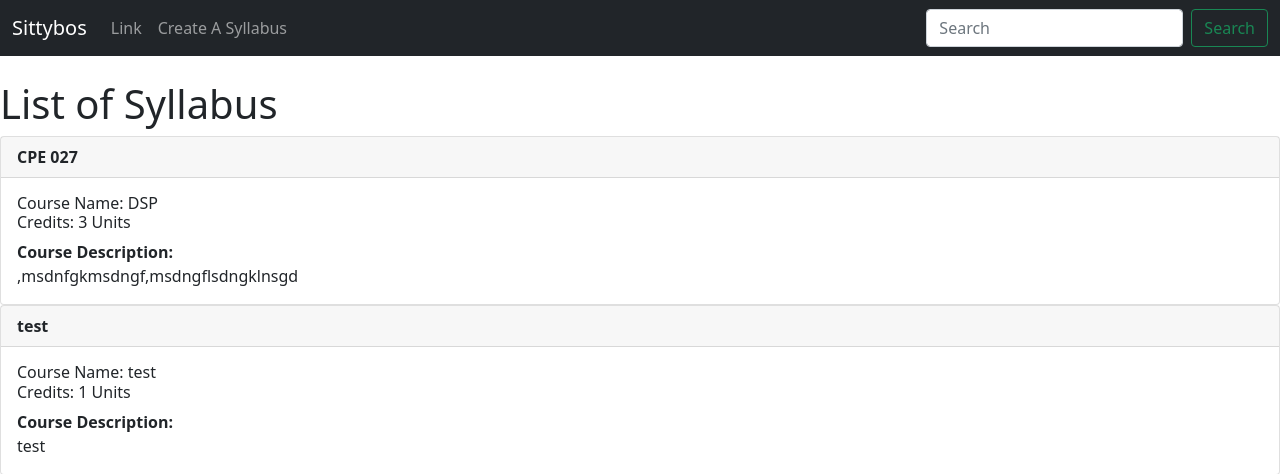
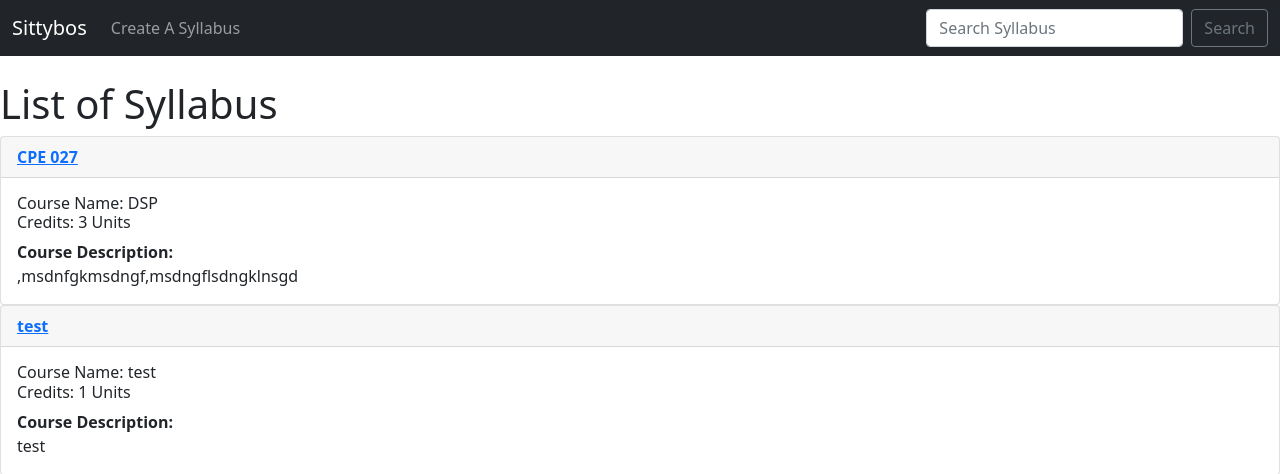
Before and after one commit to qmjdom/Team_7, a Django app: page / in a window 1280 px wide. Shown: the top 474 px of the page. Run offline with Django 4.2, Linux system fonts and the light colour scheme; data comes from the database, SQL or seed files in the repository.

Commit message:
Search bar in progress

```diff
--- a/syllabus_maker/syllabus/templates/navbar.html
+++ b/syllabus_maker/syllabus/templates/navbar.html
@@ -1,21 +1,21 @@
 <nav class="navbar navbar-expand-lg navbar-dark bg-dark">
     <div class="container-fluid">
-      <a class="navbar-brand" href="#">Sittybos</a>
+      <a class="navbar-brand" href="{% url 'list-syllabus' %}">Sittybos</a>
       <button class="navbar-toggler" type="button" data-bs-toggle="collapse" data-bs-target="#navbarSupportedContent" aria-controls="navbarSupportedContent" aria-expanded="false" aria-label="Toggle navigation">
         <span class="navbar-toggler-icon"></span>
       </button>
       <div class="collapse navbar-collapse" id="navbarSupportedContent">
         <ul class="navbar-nav me-auto mb-2 mb-lg-0">
           <li class="nav-item">
-            <a class="nav-link" href="#">Link</a>
-          </li>
-          <li class="nav-item">
             <a class="nav-link" href="{% url 'add-syllabus' %}">Create A Syllabus</a>
           </li>
         </ul>
-        <form class="d-flex">
-          <input class="form-control me-2" type="search" placeholder="Search" aria-label="Search">
-          <button class="btn btn-outline-success" type="submit">Search</button>
+        <form class="d-flex" method=POST action="{% url 'search-syllabus' %}">
+
+          {% csrf_token %}
+
+          <input class="form-control me-2" type="search" placeholder="Search Syllabus" aria-label="Search" name="searched">
+          <button class="btn btn-outline-secondary" type="submit">Search</button>
         </form>
       </div>
     </div>
--- a/syllabus_maker/syllabus/templates/syllabus.html
+++ b/syllabus_maker/syllabus/templates/syllabus.html
@@ -6,9 +6,9 @@
     <h1>List of Syllabus</h1>
     {% for details in details_list %}
       <div class="card">
-        <a href="{% url 'show-syllabus' syllabus.id %}"></a>
+        <a href="{% url 'show-syllabus' details.id %}">
           <div class="card-header">
-            <strong>{{ details.c_code }}</strong>
+            <strong>{{ details.c_code }}</strong></a>
           </div>
           <div class="card-body">
             <h6 class="card-title">
--- a/syllabus_maker/syllabus/urls.py
+++ b/syllabus_maker/syllabus/urls.py
@@ -6,4 +6,5 @@ urlpatterns = [
     path('', views.list_syllabus, name='list-syllabus'),
     path('add_syllabus', views.add_syllabus, name='add-syllabus'),
     path('show_syllabus/<syllabus_id>', views.show_syllabus, name='show-syllabus'),
+    path('search_syllabus', views.search_syllabus, name='search-syllabus'),
 ]
--- a/syllabus_maker/syllabus/views.py
+++ b/syllabus_maker/syllabus/views.py
@@ -17,6 +17,15 @@ def add_syllabus(request):
 
     return render(request, 'add_syllabus.html', {'form':form, 'submitted':submitted})
 
+def search_syllabus(request):
+    if request.method == "POST":
+        searched = request.POST['searched']
+
+        return render(request, 'search_syllabus.html', {'searched':searched})
+
+    else:
+        return render(request, 'search_syllabus.html', {})
+
 def list_syllabus(request):
     details_list = Course.objects.all()
     return render(request, 'syllabus.html',
```
Also changed, not shown: syllabus_maker/syllabus/templates/search_syllabus.html (added, +18 -0 lines).
